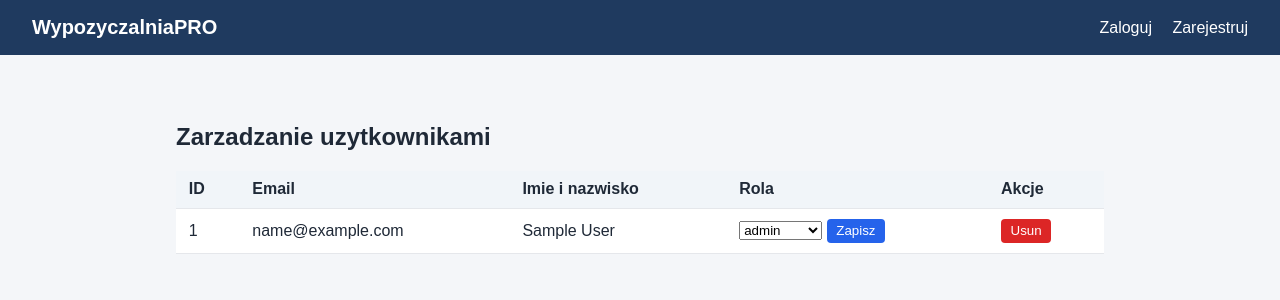
After one commit to JakubSosnowsk737/WdPAI-Equipment_Rental_App, a PHP site: template views/admin/users/index.php in a window 1280 px wide. The commit adds this page. Shown: the top 300 px of the page. Run offline with PHP 8.4, Linux system fonts and the light colour scheme; the template is opened without the code that fills it: most values are stand-ins (such as "Sample title", 1, 10 or a date in 2020).

Commit message:
Middleware Auth/Role + panel admina do zarzadzania uzytkownikami

```diff
--- a/public/css/style.css
+++ b/public/css/style.css
@@ -77,3 +77,27 @@ main {
 }
 .alert-success { background: #dcfce7; color: #166534; }
 .alert-error   { background: #fee2e2; color: #991b1b; }
+
+.data-table {
+    width: 100%;
+    border-collapse: collapse;
+    background: #fff;
+    margin-top: 1rem;
+}
+.data-table th, .data-table td {
+    padding: 0.6rem 0.8rem;
+    border-bottom: 1px solid #e5e7eb;
+    text-align: left;
+}
+.data-table th { background: #f1f5f9; }
+
+.btn-sm {
+    padding: 0.3rem 0.6rem;
+    background: #2563eb;
+    color: #fff;
+    border: none;
+    border-radius: 4px;
+    cursor: pointer;
+}
+.btn-danger { background: #dc2626; }
+.btn-danger:hover { background: #b91c1c; }
--- /dev/null
+++ b/views/admin/users/index.php
@@ -0,0 +1,41 @@
+<?php
+use App\Models\User;
+ob_start();
+?>
+<section>
+    <h2>Zarzadzanie uzytkownikami</h2>
+    <table class="data-table">
+        <thead>
+        <tr><th>ID</th><th>Email</th><th>Imie i nazwisko</th><th>Rola</th><th>Akcje</th></tr>
+        </thead>
+        <tbody>
+        <?php /** @var User[] $users */ foreach ($users as $u): ?>
+            <tr>
+                <td><?= (int) $u->id ?></td>
+                <td><?= htmlspecialchars($u->email, ENT_QUOTES) ?></td>
+                <td><?= htmlspecialchars($u->fullName(), ENT_QUOTES) ?></td>
+                <td>
+                    <form method="post" action="/admin/users/<?= (int) $u->id ?>/role" style="display:inline">
+                        <select name="role">
+                            <option value="klient"    <?= $u->role === 'klient'    ? 'selected' : '' ?>>klient</option>
+                            <option value="pracownik" <?= $u->role === 'pracownik' ? 'selected' : '' ?>>pracownik</option>
+                            <option value="admin"     <?= $u->role === 'admin'     ? 'selected' : '' ?>>admin</option>
+                        </select>
+                        <button class="btn-sm" type="submit">Zapisz</button>
+                    </form>
+                </td>
+                <td>
+                    <form method="post" action="/admin/users/<?= (int) $u->id ?>/delete"
+                          onsubmit="return confirm('Usunac uzytkownika?')">
+                        <button class="btn-sm btn-danger" type="submit">Usun</button>
+                    </form>
+                </td>
+            </tr>
+        <?php endforeach; ?>
+        </tbody>
+    </table>
+</section>
+<?php
+$content = ob_get_clean();
+$title = 'Uzytkownicy';
+require __DIR__ . '/../../layout.php';
```
Also changed, not shown: src/Controllers/UserController.php (added, +45 -0 lines), src/Middleware/AuthMiddleware.php (added, +22 -0 lines), src/Middleware/RoleMiddleware.php (added, +27 -0 lines), src/routes.php (+11 -0 lines).
